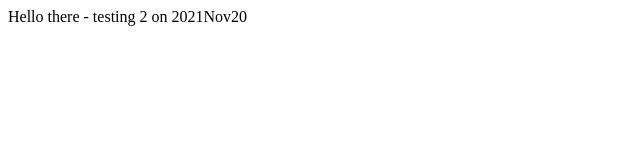
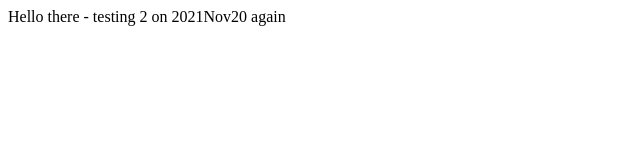
Before and after one commit to Shye-GitHub-Rabbit168/kubia-website-example, a plain HTML site: page index.html in a window 1280 px wide. Shown: the full height of the page, 0-640 px from the left. Drawn offline with Linux system fonts and the light colour scheme.

Commit message:
update again for testing

```diff
--- a/index.html
+++ b/index.html
@@ -1,5 +1,5 @@
 <html>
 <body>
-Hello there - testing 2 on 2021Nov20
+Hello there - testing 2 on 2021Nov20 again
 </body>
 </html>
```
